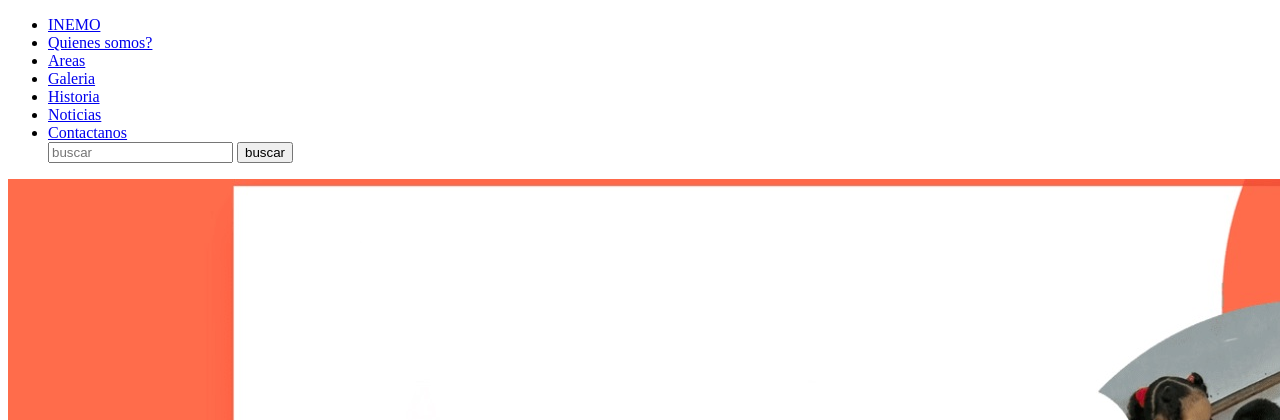
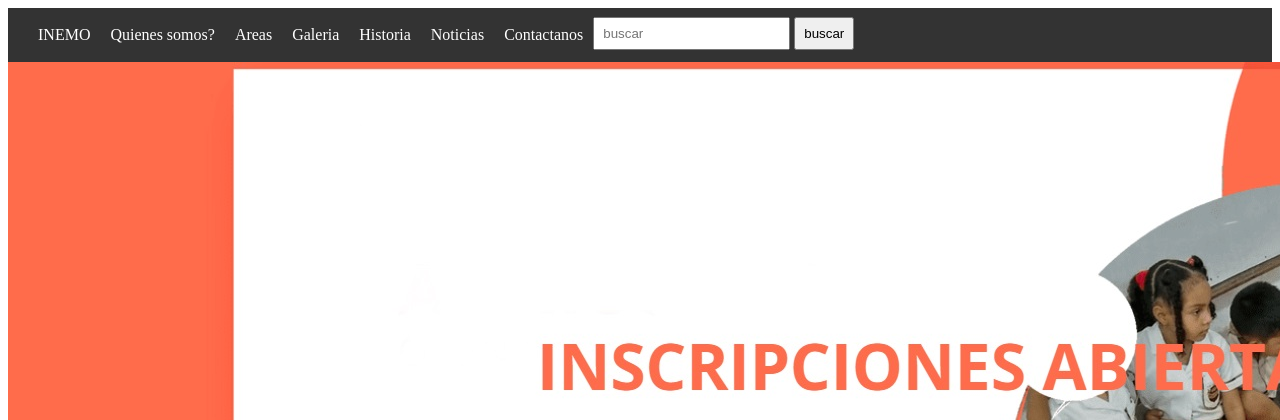
Before and after one commit to Luis-Delgado81/inemo, a PHP site: page / in a window 1280 px wide; the page is wider, and only the part inside the window is pictured. Shown: the top 420 px of that part. Run offline with PHP 8.4, Linux system fonts and the light colour scheme.

Commit message:
creacion de estilos

```diff
--- a/css/estilos.css
+++ b/css/estilos.css
@@ -1,42 +1,33 @@
 /* menu */
+.navigation {
+    background-color: #333;
 
-.menu ul {
-    list-style:none;
-    margin:0;
-    padding:0;
-   }
+  }
+  ul{
+    list-style-type: none;
+    margin: 0;
+    padding: 9px 20px ;
+    overflow: hidden;
+  }
 
-   /* items del menu */
+  li {
+    float: left;
+  }
 
-   .menu ul li {
-    background-color:black;
-   }
+  li a {
+    display: block;
+    color: white;
+    text-align: center;
+    padding: 9px 10px;
+    text-decoration: none;
+  }
 
-   /* enlaces del menu */
-
-   .menu ul a {
-    display:block;
-    color:#fff;
-    text-decoration:none;
-    font-weight:400;
-    font-size:15px;
-    padding:10px;
-    font-family:"HelveticaNeue", "Helvetica Neue", Helvetica, Arial, sans-serif;
-    text-transform:uppercase;
-    letter-spacing:1px;
-   }
-
-   /* items del menu */
-
-   .menu ul li {
-    position:relative;
-    float:left;
-    margin:0;
-    padding:0;
-   }
-
-   /* efecto al pasar el ratón por los items del menu */
-
-   .menu ul li:hover {
-    background:black;
-   }
+  li a:hover {
+    background-color: rgba(233, 69, 19, 0.87);
+  }
+  .search{
+    padding: 7px 8px;
+  }
+  .bsearch{
+    padding: 7px 8px;
+  }
```
